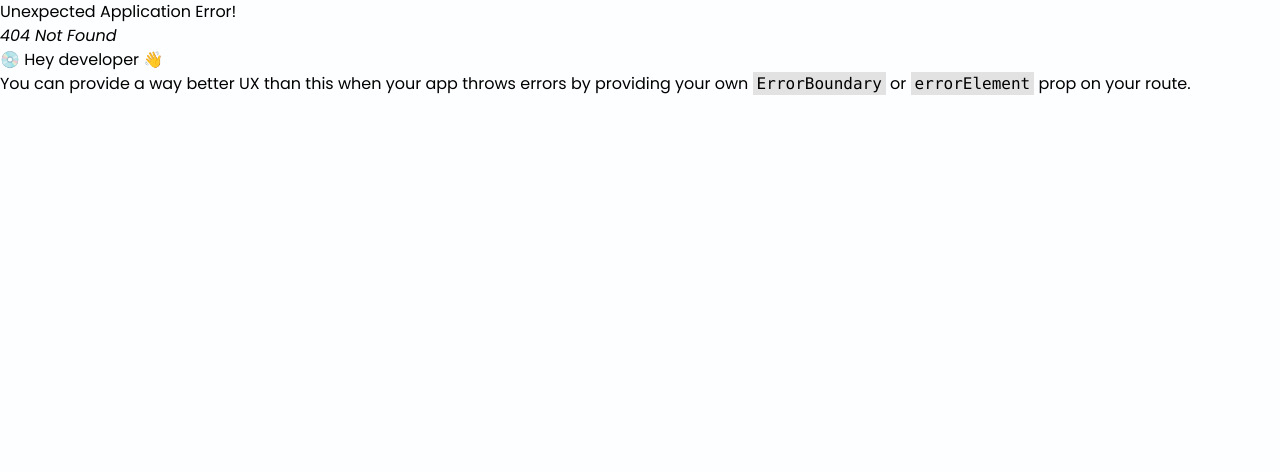
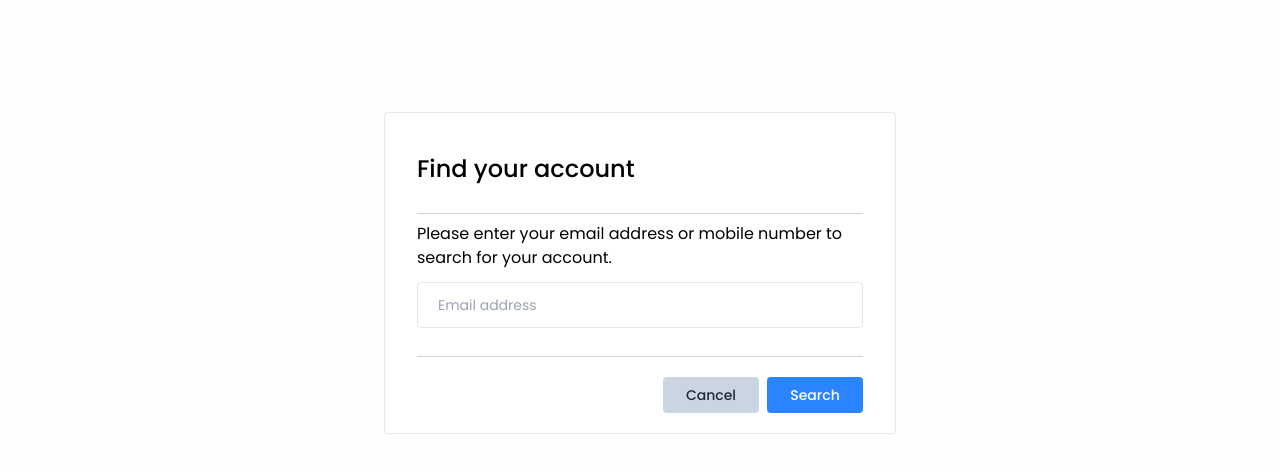
Before and after one commit to Huu-Chau/Notes-App, a React (Vite) app in the folder frontend/: page /forget-password in a window 1280 px wide. Before the commit this address had no page. Shown: the top 472 px of the page. Built offline with nearby package versions, Linux system fonts and the light colour scheme.

Commit message:
forget pass fixed

```diff
--- a/frontend/src/App.jsx
+++ b/frontend/src/App.jsx
@@ -13,7 +13,7 @@ const routes = createBrowserRouter(
       <Route index element={<Login />} />
       <Route path='/dashboard' element={<Home />} />
       <Route path='/login' element={<Login />} />
-      <Route path='/auth/forget-password' element={<ForgottenPassword />} />
+      <Route path='/forget-password' element={<ForgottenPassword />} />
       <Route path='/auth/reset-password/:token' element={<ResetPassword />} />
       <Route path='/register' element={<Register />} />
       <Route path='/auth/verify-email' element={<VerifyEmail />} />
--- a/frontend/src/pages/ForgottenPassword/ForgottenPassword.jsx
+++ b/frontend/src/pages/ForgottenPassword/ForgottenPassword.jsx
@@ -10,15 +10,14 @@ function ForgottenPassword() {
 
     const navigate = useNavigate()
 
-    const handleForgetPassword = async (e) => {
-        e.preventDefault()
+    const handleForgetPassword = async () => {
+        setError('')
+        setSuccess('')
 
         if (!validateEmail(email)) {
             setError('Please enter a valid email address.')
             return
         }
-        setError('')
-        setSuccess('')
 
         // axiosInstance API call
         try {
@@ -30,7 +29,7 @@ function ForgottenPassword() {
                 setSuccess(response.data.message)
             }
         } catch (error) {
-            console.log(error)
+            console.log(error?.message)
             if (error.response && error.response.data && error.response.data.message) {
                 setError(error.response.data.message)
             } else {
@@ -57,7 +56,7 @@ function ForgottenPassword() {
                         value={email}
                         onChange={e => {
                             if (error) {
-                                setError(null)
+                                setError('Something went wrong when inserting email')
                             }
                             setEmail(e.target.value)
                         }}
```
Also changed, not shown: 2 other files (tests, documents, lock files or other folders).
